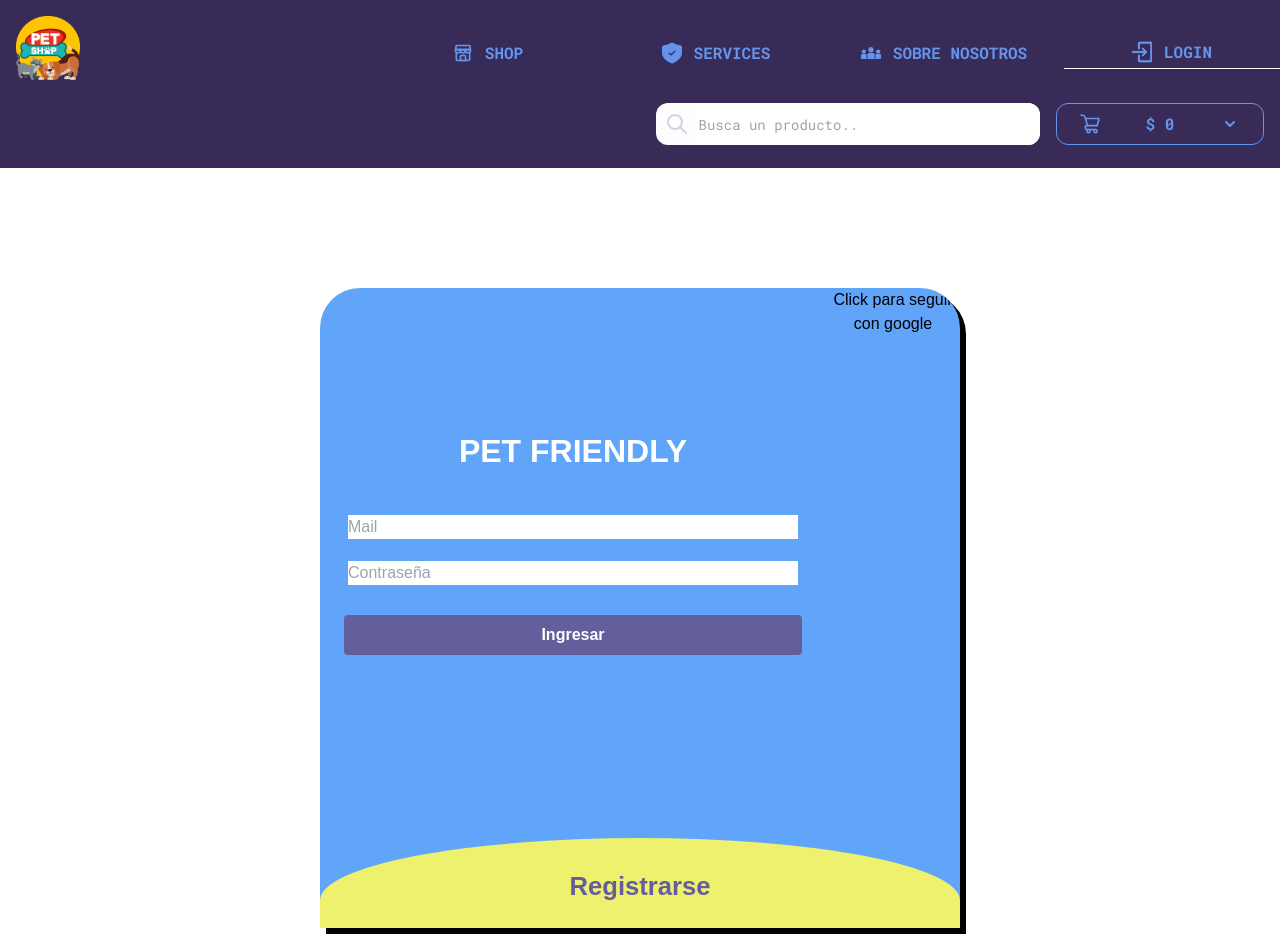
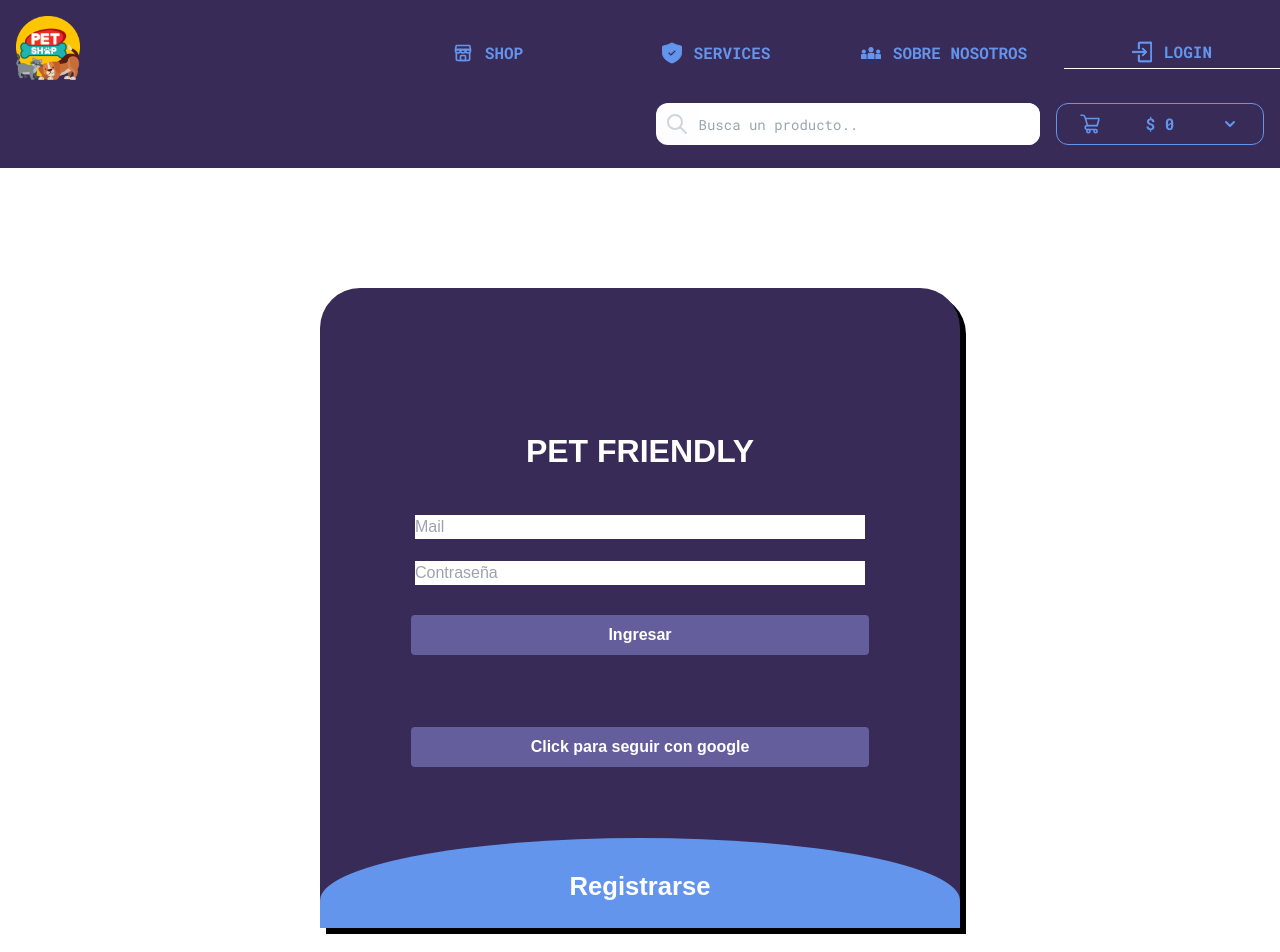
Before and after one commit to PetFriendlyUniverse/Henry-Pf, a React (Vite) app in the folder client/: page /login in a window 1280 px wide. Shown: the top 952 px of the page. Built offline with nearby package versions, Linux system fonts and the light colour scheme.

Commit message:
estilos a componente login para hacer juego con la estetica general

```diff
--- a/client/src/components/Login/Login.jsx
+++ b/client/src/components/Login/Login.jsx
@@ -151,12 +151,12 @@ function Login() {
                 required=""
               />
               <button>Ingresar</button>
+              <div className={s.loginGoogle}>
+                <button onClick={handleClickGoogle}>
+                  Click para seguir con google
+                </button>
+              </div>
             </form>
-            <div className={s.loginGoogle}>
-              <button onClick={handleClickGoogle}>
-                Click para seguir con google
-              </button>
-            </div>
           </div>
           <div className={s.register}>
             <form className={s.form} onSubmit={handleSubmit}>
--- a/client/src/components/Login/Login.module.css
+++ b/client/src/components/Login/Login.module.css
@@ -3,7 +3,7 @@
   font-family: "Poppins", sans-serif;
   display: flex;
   flex-direction: column;
-  background-color: #60a5fa;
+  background-color: #392B58;
   max-height: 80vh;
   max-width: 50vw;
   width: 70vw;
@@ -65,7 +65,7 @@ label {
 .register {
   display: flex;
   justify-content: center;
-  background: #edf16d;
+  background: #6495ED;
   border-radius: 60% / 10%;
   transform: translateY(-12%);
   transition: 0.8s ease-in-out;
@@ -77,7 +77,7 @@ label {
 }
 
 .register label {
-  color: #645e9d;
+  color: #ffffff;
   transform: scale(0.8);
 }
 
```
